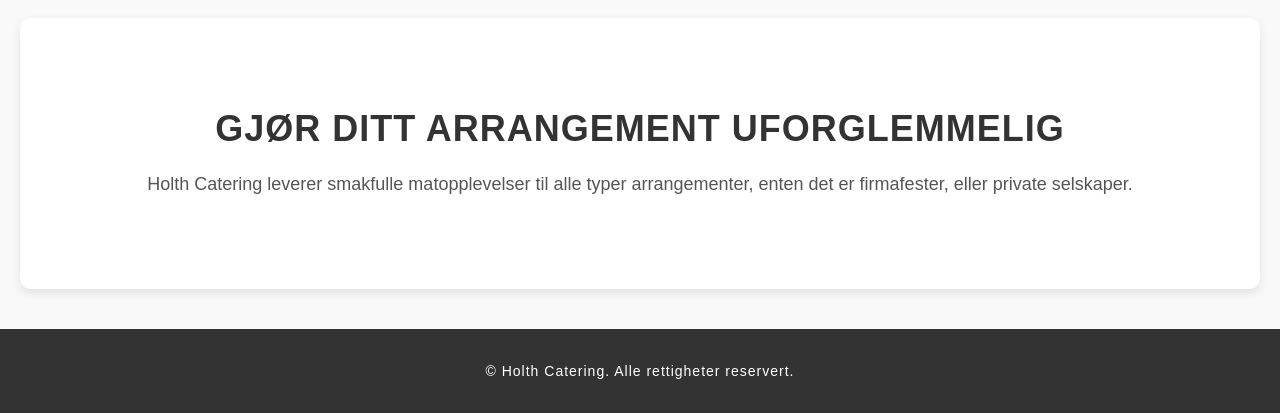
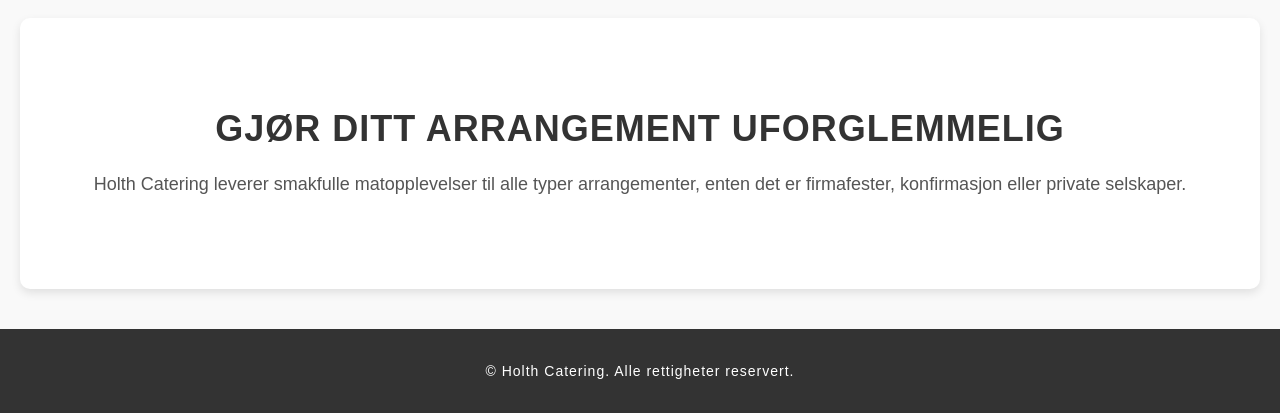
Before and after one commit to AndreasVindenes26/Holth-Selskap, a plain HTML site: page index.html in a window 1280 px wide. Shown: the part 822-1235 px from the top of the page. Drawn offline with Linux system fonts and the light colour scheme.

Commit message:
endring i index

```diff
--- a/index.html
+++ b/index.html
@@ -196,7 +196,7 @@
     <!-- Innholdsseksjon -->
     <div class="content-section">
         <h2>Gjør ditt arrangement uforglemmelig</h2>
-        <p>Holth Catering leverer smakfulle matopplevelser til alle typer arrangementer, enten det er firmafester, eller private selskaper.</p>
+        <p>Holth Catering leverer smakfulle matopplevelser til alle typer arrangementer, enten det er firmafester, konfirmasjon eller private selskaper.</p>
 
     </div>
 
```
